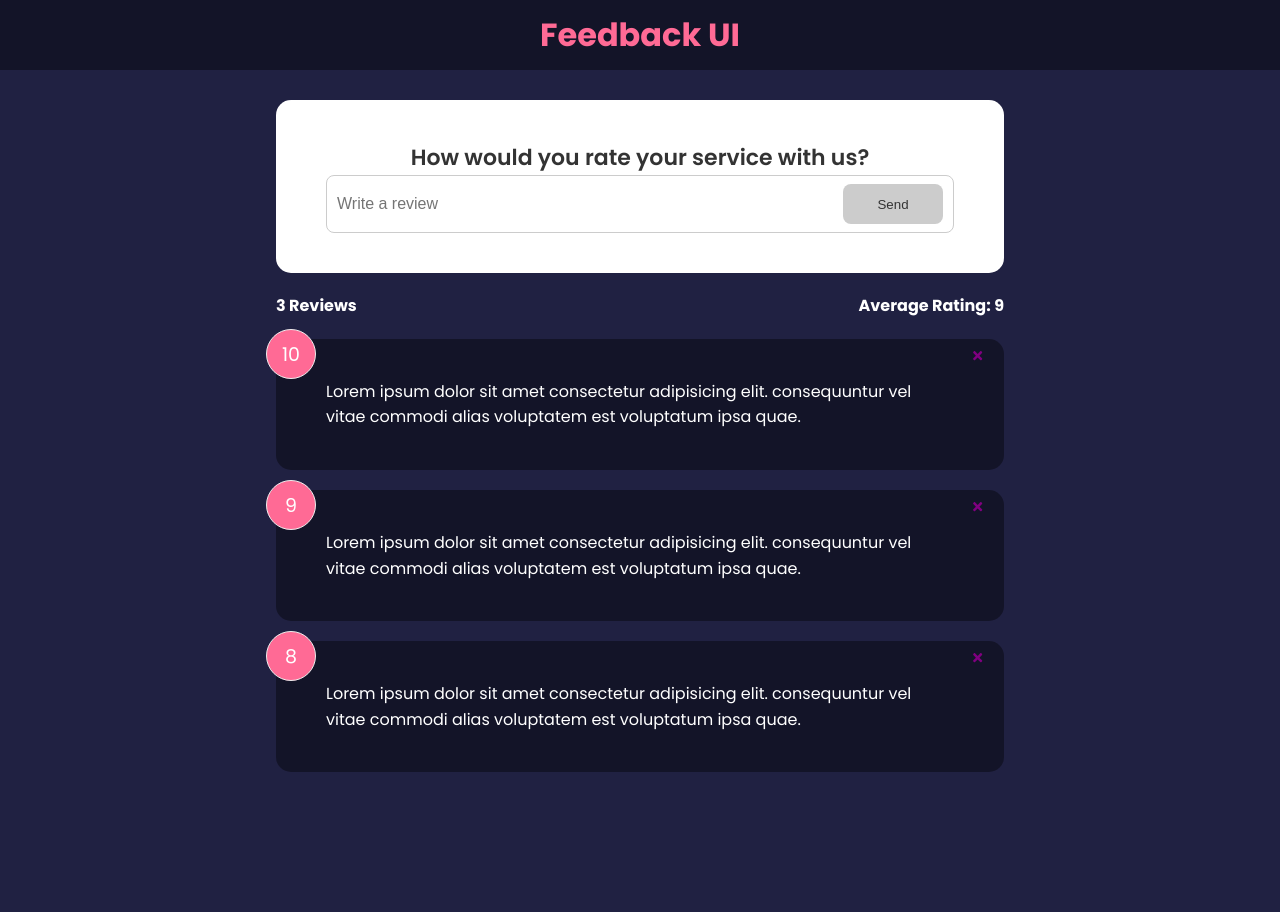
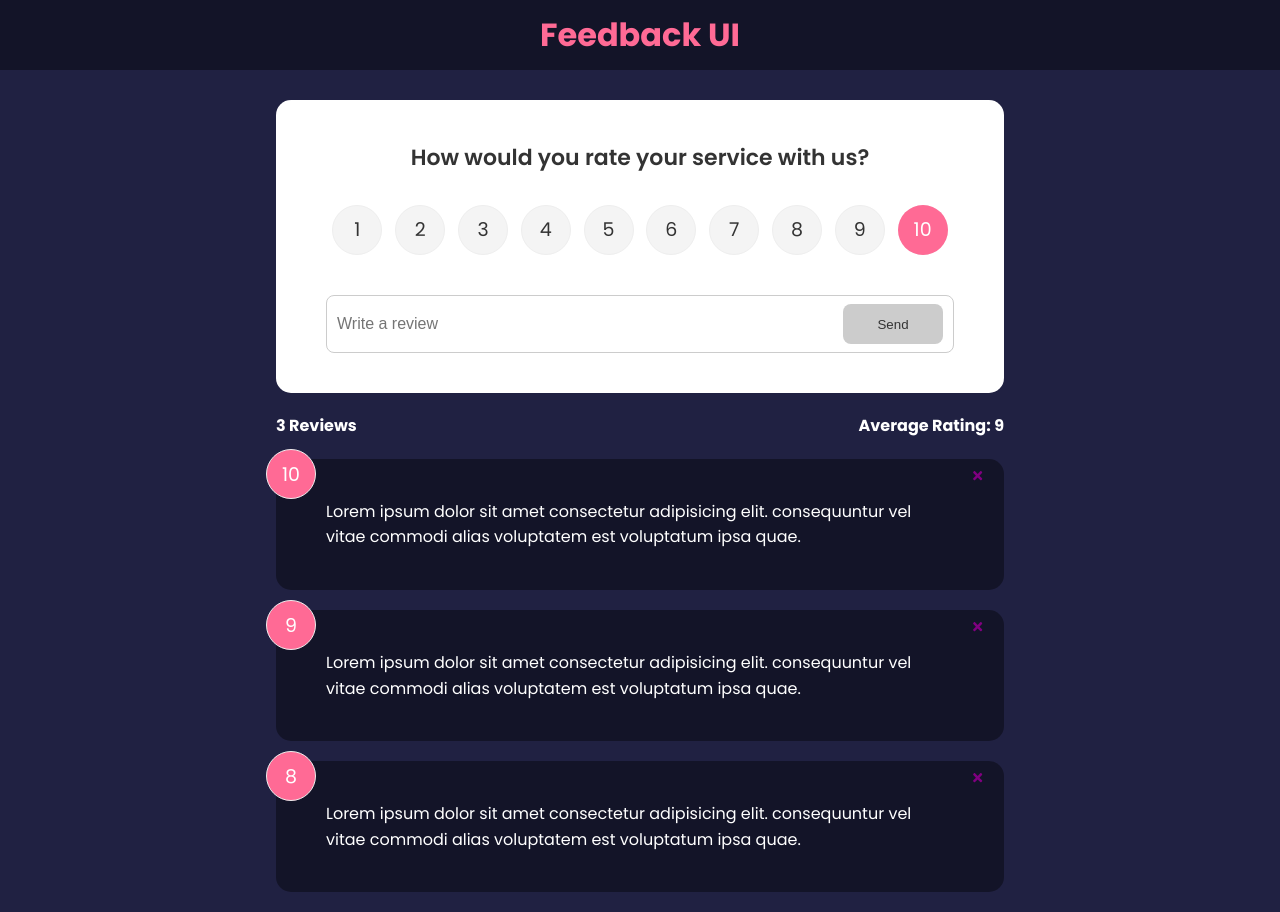
Before and after one commit to anthonyyoussef01/feedback-app, a React (Create React App) app: page / in a window 1280 px wide. Before the commit the page ends 800 px from the top, so only its background shows below. Built offline with nearby package versions, Linux system fonts and the light colour scheme.

Commit message:
Both text and rating can now be passed in to FeedbackForm

```diff
--- a/src/Components/FeedbackForm.jsx
+++ b/src/Components/FeedbackForm.jsx
@@ -1,9 +1,11 @@
 import { useState } from "react";
 import Card from "./Shared/Card";
 import Button from "./Shared/Button";
+import RatingSelect from "./RatingSelect";
 
 function FeedbackForm() {
 	const [text, setText] = useState("");
+	const [rating, setRating] = useState(0);
 	const [btnDisabled, setBtnDisabled] = useState(true);
 	const [message, setMessage] = useState("");
 
@@ -26,7 +28,7 @@
 		<Card>
 			<form>
 				<h2>How would you rate your service with us?</h2>
-				{/* TODO: rating select component */}
+				<RatingSelect select={(rating) => setRating(rating)} />
 				<div className="input-group">
 					<input onChange={handleTextChange} type="text" placeholder="Write a review" value={text} />
 					<Button type="submit" isDisabled={btnDisabled}>
--- /dev/null
+++ b/src/Components/RatingSelect.jsx
@@ -0,0 +1,31 @@
+import { useState } from "react";
+
+function RatingSelect({ select }) {
+	const [selected, setSelected] = useState(10);
+
+	const handleChange = (e) => {
+		setSelected(+e.target.value); // the + sign converts the string to a number same as Number(e.target.value)
+		select(+e.target.value);
+	};
+
+	return (
+		// this is a radio button group
+		<ul className="rating">
+			{Array.from({ length: 10 }, (_, i) => (
+				<li key={`rating-${i + 1}`}>
+					<input
+						type="radio"
+						id={`num${i + 1}`}
+						name="rating"
+						value={i + 1}
+						onChange={handleChange}
+						checked={selected === i + 1}
+					/>
+					<label htmlFor={`num${i + 1}`}>{i + 1}</label>
+				</li>
+			))}
+		</ul>
+	);
+}
+
+export default RatingSelect;
```
